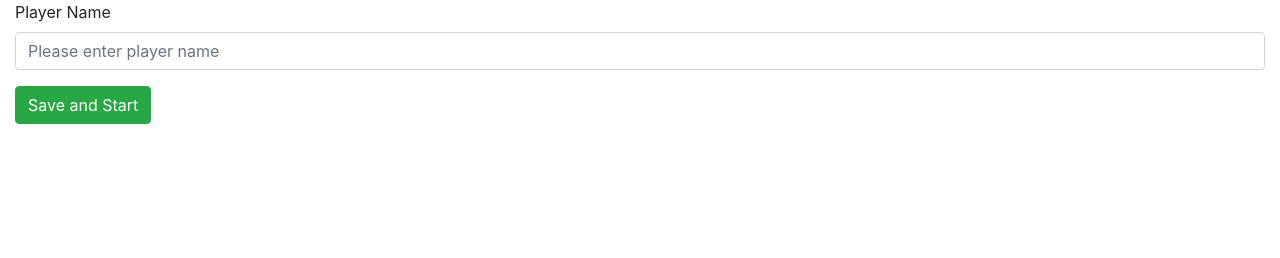
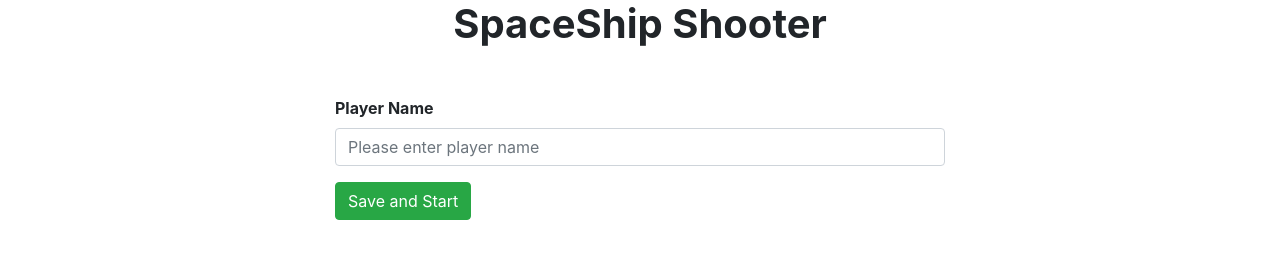
Before and after one commit to anewman15/spaceship-shooter, a website built with webpack: page build/index.html in a window 1280 px wide. Built offline with nearby package versions, Linux system fonts and the light colour scheme.

Commit message:
Add jest to package.json

```diff
--- a/build/index.html
+++ b/build/index.html
@@ -7,15 +7,18 @@
     <style>
       canvas {
         display: block;
-        margin: auto;
+        margin: 20px auto;
       }
     </style>
   </head>
   <body>
     <div class="container-fluid">
-      <form action="" id="form-username">
+      <h1 class="display-5 font-weight-bold text-center m3">SpaceShip Shooter</h1>
+    </div>
+    <div id="form-container" class="container-fluid w-50 mx-auto my-5">
+      <form action="" id="form-player-name">
         <div class="form-group">
-          <label for="player-name">Player Name</label>
+          <label for="player-name" class="font-weight-bold">Player Name</label>
           <input type="text" id="player-name" class="form-control" placeholder="Please enter player name" required>
         </div>
         <button type="sbmit" class="btn btn-success">Save and Start</button>
--- a/package.json
+++ b/package.json
@@ -25,6 +25,7 @@
   "devDependencies": {
     "babel-core": "^6.26.3",
     "babel-eslint": "^10.1.0",
+    "babel-jest": "^26.6.3",
     "babel-loader": "^7.1.5",
     "babel-plugin-transform-runtime": "^6.23.0",
     "babel-polyfill": "^6.0.16",
@@ -39,6 +40,7 @@
     "eslint-plugin-import": "^2.22.1",
     "file-loader": "^4.2.0",
     "html-webpack-plugin": "^3.2.0",
+    "jest": "^26.6.3",
     "raw-loader": "^3.1.0",
     "sass": "^1.29.0",
     "sass-loader": "^10.1.0",
```
Also changed, not shown: 2 other files.
